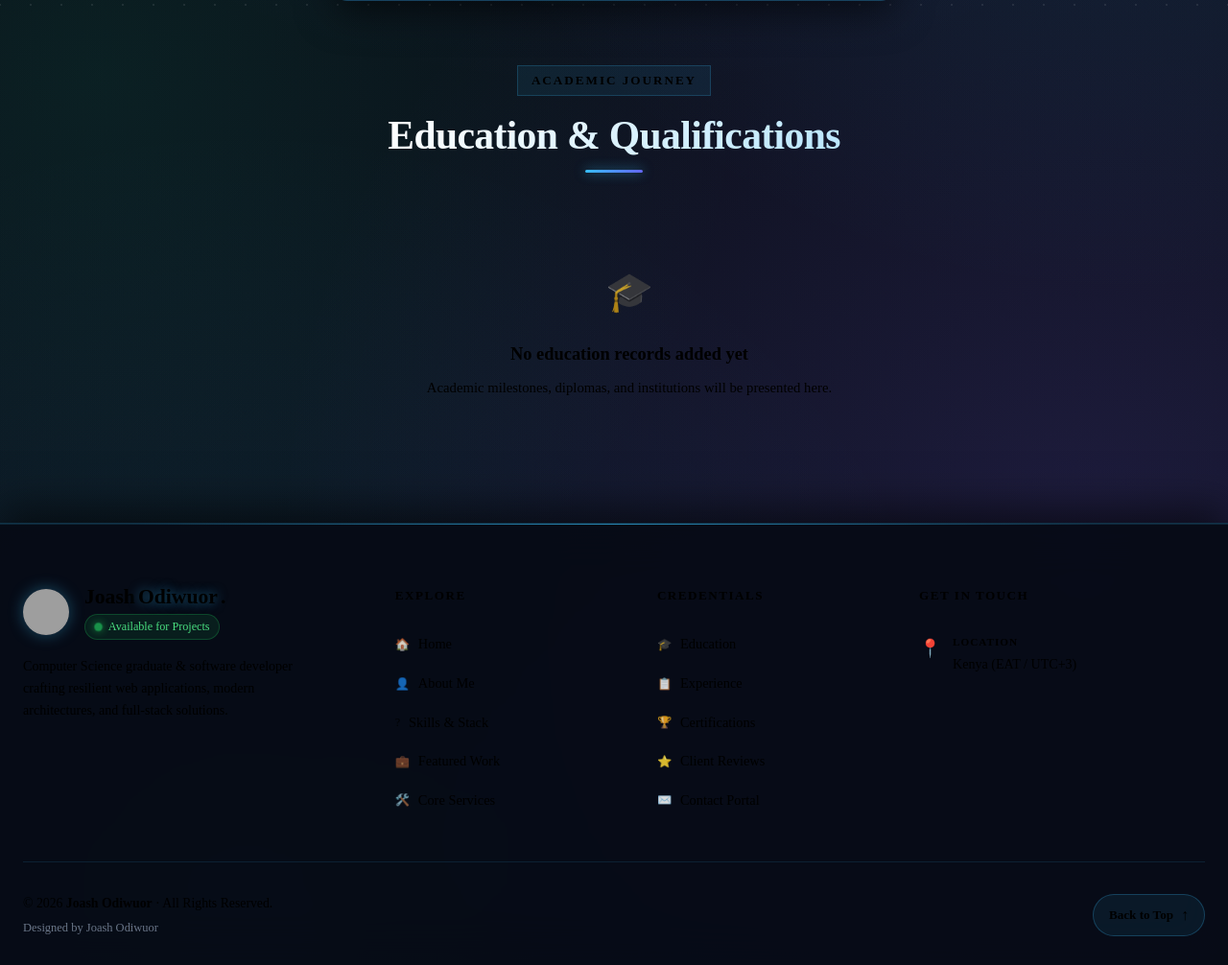
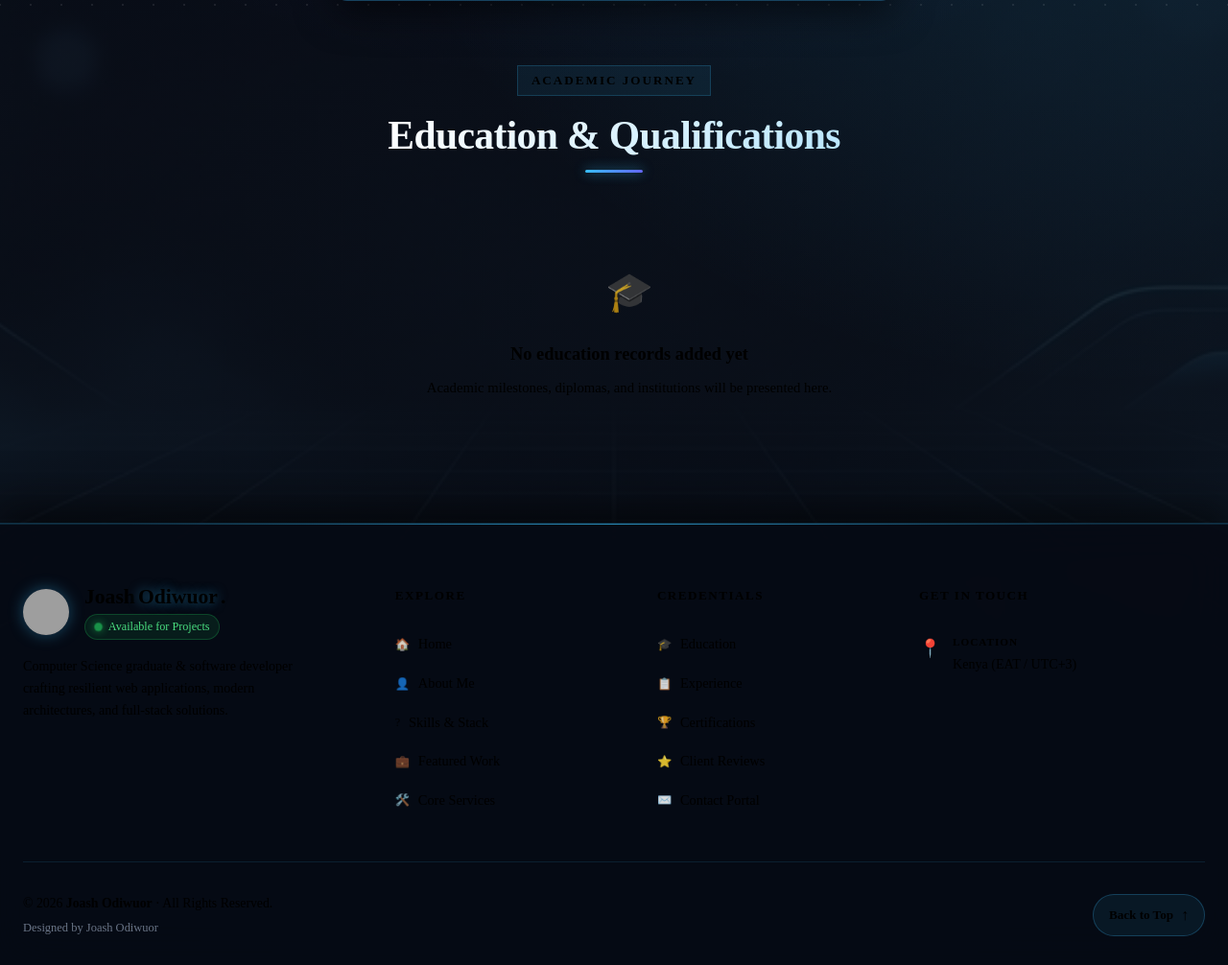
Before and after one commit to jodiwuor888-art/Endrovin, a PHP site: page /about.html in a window 1280 px wide. Shown: the part 779-1785 px from the top of the page at 96% size. Run offline with PHP 8.4, Linux system fonts and the light colour scheme; grey boxes are pictures that could not be loaded.

Commit message:
style: replace aurora CSS gradient with cyber-architecture wallpaper backdrop

```diff
--- a/frontendport/assets/css/style.css
+++ b/frontendport/assets/css/style.css
@@ -175,43 +175,29 @@ body {
 
     background-color: var(--bg-primary);
 
-    /* Luxury Multi-Layered Luminous Aurora Background */
+    /* Atmospheric Cyber Architecture & Neural Tech Wallpaper Backdrop */
     background-image:
         radial-gradient(
             circle at 50% -8%,
-            rgba(99, 102, 241, 0.22) 0%,
+            rgba(99, 102, 241, 0.20) 0%,
             transparent 50%
         ),
         radial-gradient(
-            circle at 92% 16%,
-            rgba(56, 189, 248, 0.16) 0%,
-            transparent 42%
-        ),
-        radial-gradient(
-            circle at 8% 48%,
-            rgba(16, 185, 129, 0.10) 0%,
+            circle at 90% 20%,
+            rgba(56, 189, 248, 0.18) 0%,
             transparent 45%
         ),
-        radial-gradient(
-            circle at 88% 75%,
-            rgba(139, 92, 246, 0.14) 0%,
-            transparent 48%
+        linear-gradient(
+            180deg,
+            rgba(6, 10, 18, 0.76) 0%,
+            rgba(10, 14, 23, 0.88) 50%,
+            rgba(7, 11, 19, 0.94) 100%
         ),
-        radial-gradient(
-            circle at 20% 95%,
-            rgba(56, 189, 248, 0.08) 0%,
-            transparent 40%
-        ),
-        linear-gradient(
-            175deg,
-            #06090F 0%,
-            #0A0E17 38%,
-            #0D1424 100%
-        );
+        url('../img/cyber-architecture-bg.jpg');
 
     background-repeat: no-repeat;
     background-position: center top;
-    background-size: 100% 100%;
+    background-size: cover;
     background-attachment: fixed;
 
     color: var(--text-primary);
```
